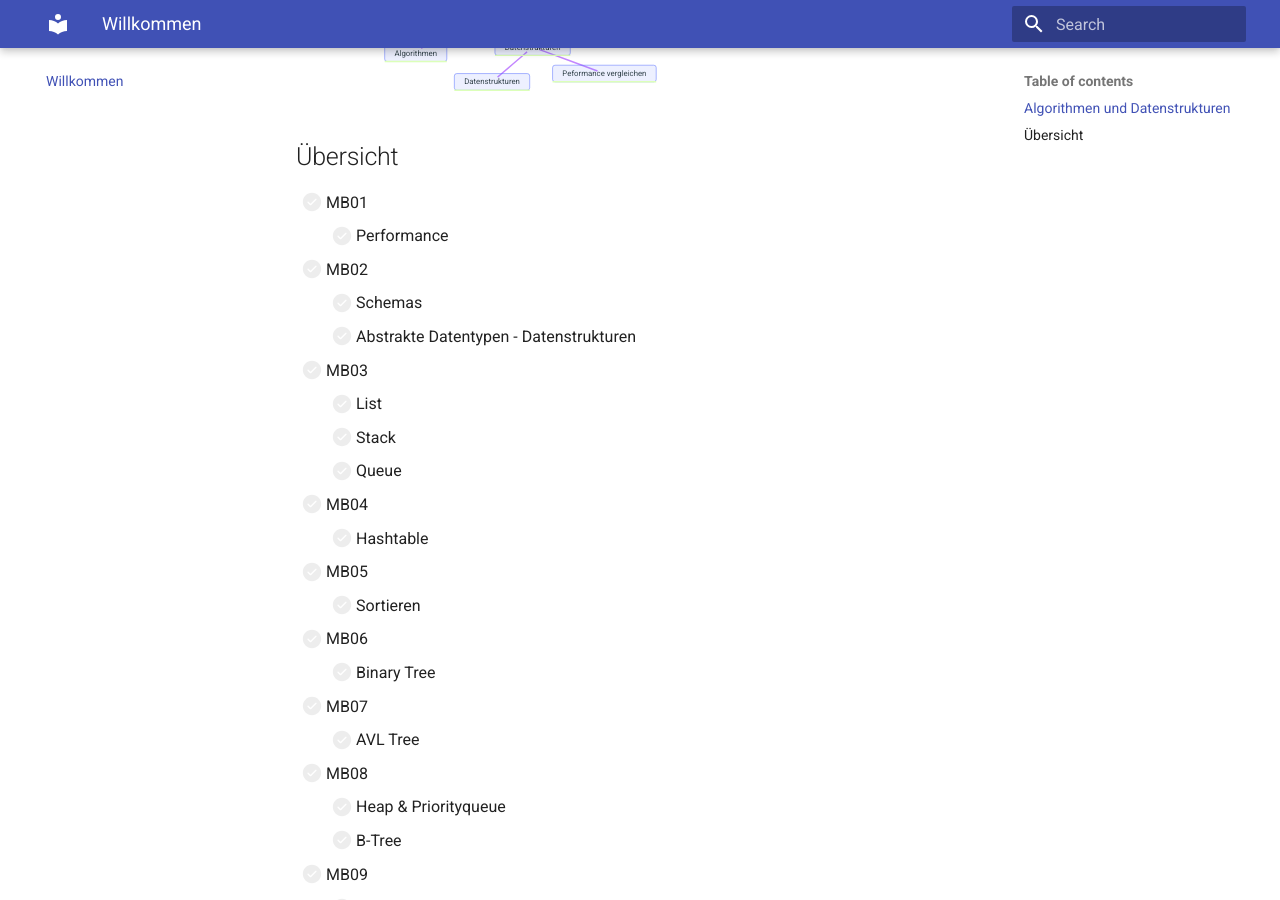
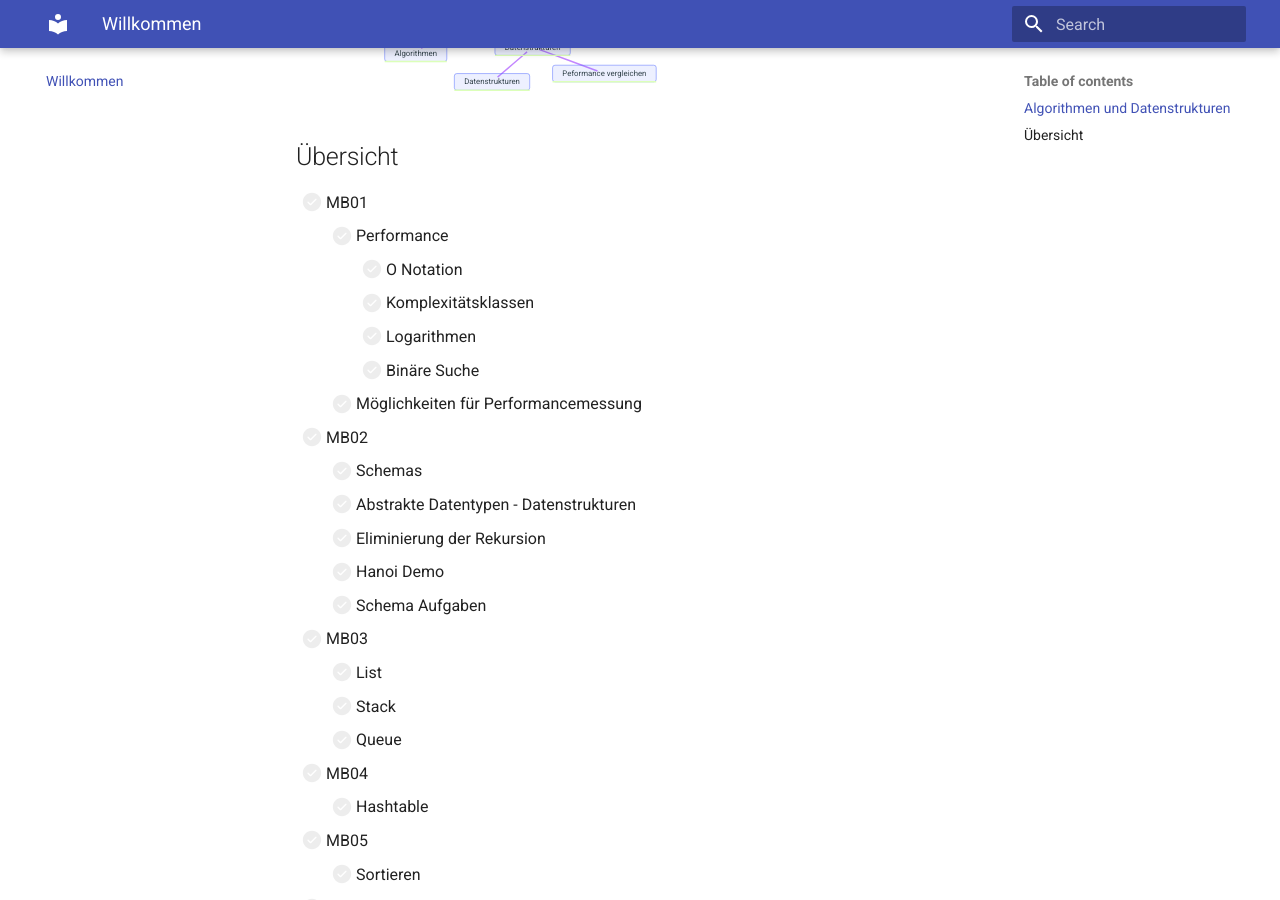
Before and after one commit to tsolenthaler/zbwAlgDs, an MkDocs documentation site: the page built from docs/index.md, in a window 1280 px wide and 900 px high, scrolled down 616 px. Built offline with MkDocs 1.6.1 and Material for MkDocs 9.7.7, drawn with Linux system fonts in a browser that asks for light colours.

Commit message:
Add performance and data structure topics to documentation index

```diff
--- a/docs/index.md
+++ b/docs/index.md
@@ -56,9 +56,17 @@ mindmap
 
 - [ ] MB01
     * [ ] Performance
+        * [ ] O Notation
+        * [ ] Komplexitätsklassen
+        * [ ] Logarithmen
+        * [ ] Binäre Suche
+    * [ ] Möglichkeiten für Performancemessung
 - [ ] MB02
     * [ ] Schemas
     * [ ] Abstrakte Datentypen - Datenstrukturen
+    * [ ] Eliminierung der Rekursion
+    * [ ] Hanoi Demo
+    * [ ] Schema Aufgaben
 - [ ] MB03
     * [ ] List
     * [ ] Stack
```
